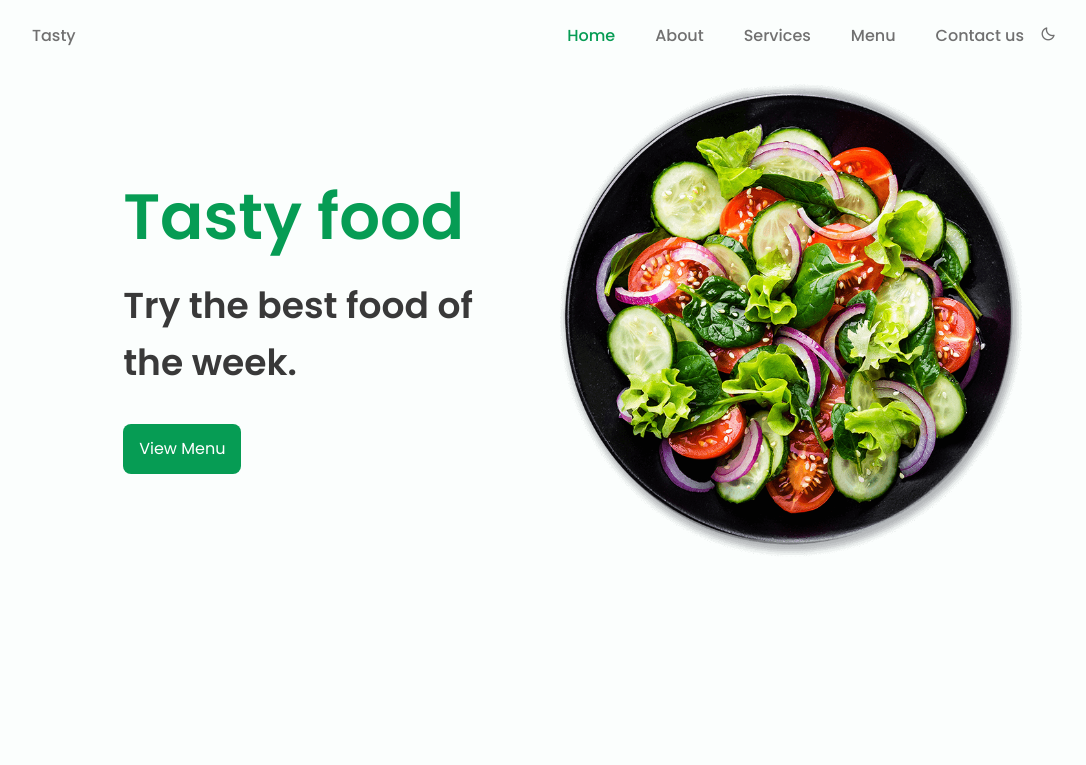
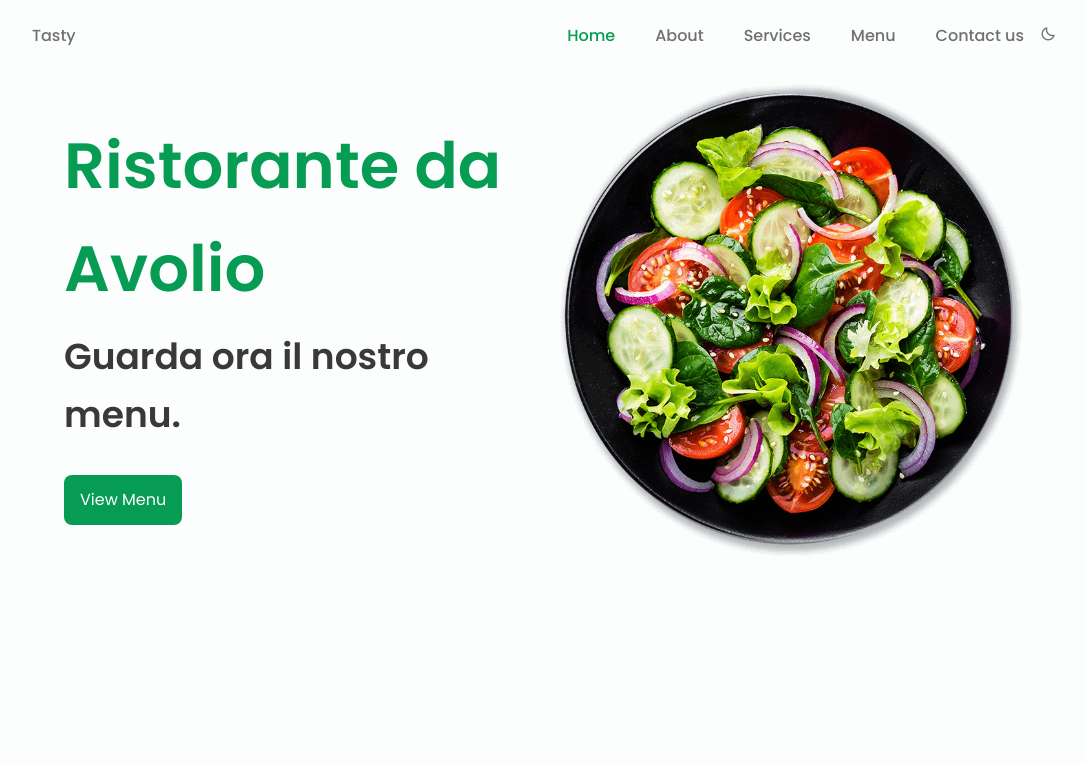
Before and after one commit to MarioAvolio/Restaurant-WebSite, a plain HTML site: page index.html in a window 1280 px wide. Shown: the top 765 px of the page, without its empty margins (96-1182 px from the left). Drawn offline with nearby package versions, Linux system fonts and the light colour scheme.

Commit message:
Modify home.jpg

```diff
--- a/assets/css/styles.css
+++ b/assets/css/styles.css
@@ -269,6 +269,7 @@ img{
 .home__img{
   width: 300px;
   justify-self: center;
+  border-radius: 30px;
 }
 
 /*========== BUTTONS ==========*/
--- a/index.html
+++ b/index.html
@@ -10,7 +10,7 @@
         <!--========== CSS ==========-->
         <link rel="stylesheet" href="assets/css/styles.css">
 
-        <title>Responsive website food</title>
+        <title>Ristorante Da Avolio</title>
     </head>
     <body>
 
@@ -47,8 +47,8 @@
             <section class="home" id="home">
                 <div class="home__container bd-container bd-grid">
                     <div class="home__data">
-                        <h1 class="home__title">Tasty food</h1>
-                        <h2 class="home__subtitle">Try the best food of <br> the week.</h2>
+                        <h1 class="home__title">Ristorante da Avolio</h1>
+                        <h2 class="home__subtitle">Guarda ora il nostro <br> menu.</h2>
                         <a href="#" class="button">View Menu</a>
                     </div>
 
```
Also changed, not shown: 1 other file.
